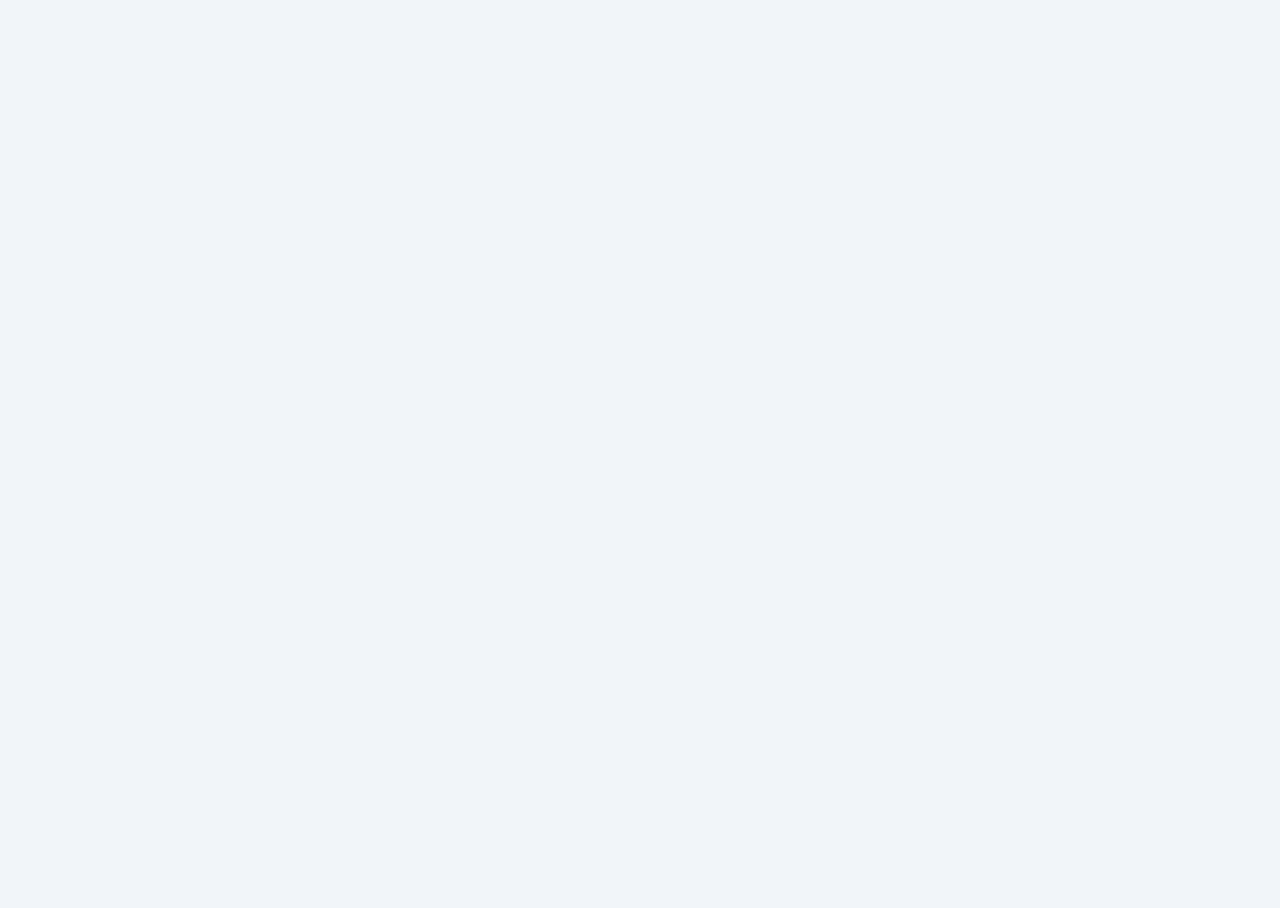
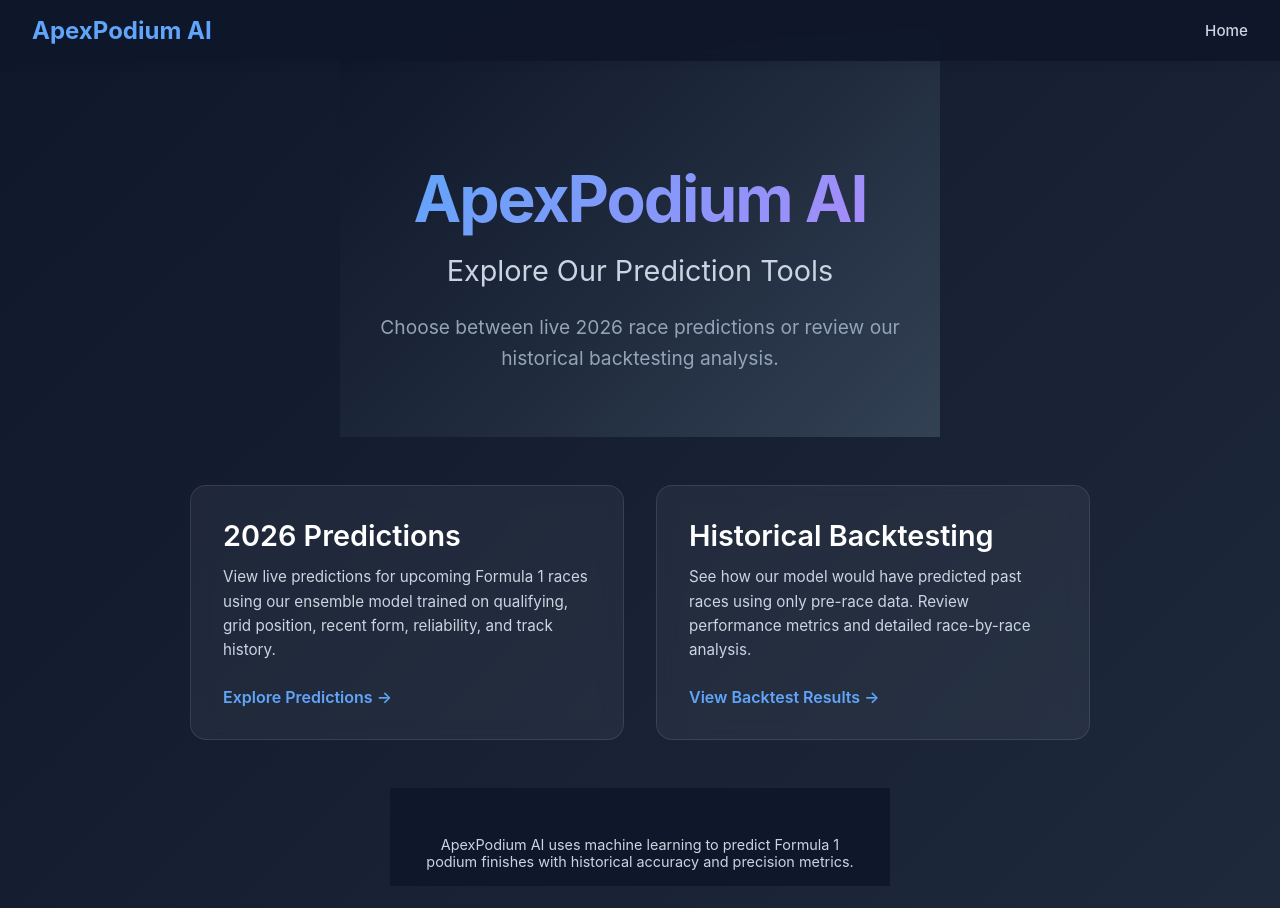
Before and after one commit to Lucaromeo16/apex-podium-ai, a React (Vite) app: page /app in a window 1280 px wide. Before the commit this address had no page. Shown: the top 908 px of the page. Before the commit the page ends 800 px from the top, so only its background shows below. Built offline with nearby package versions, Linux system fonts and the light colour scheme.

Commit message:
stable checkpoint before homepage metric fix

```diff
--- a/src/App.jsx
+++ b/src/App.jsx
@@ -1,6 +1,7 @@
 import React from 'react';
 import { BrowserRouter, Routes, Route } from 'react-router-dom';
 import LandingPage from './pages/LandingPage';
+import AppHub from './pages/AppHub';
 import PredictionsPage from './pages/PredictionsPage';
 import BacktestingPage from './pages/BacktestingPage';
 
@@ -9,6 +10,7 @@ function App() {
     <BrowserRouter>
       <Routes>
         <Route path="/" element={<LandingPage />} />
+        <Route path="/app" element={<AppHub />} />
         <Route path="/predictions" element={<PredictionsPage />} />
         <Route path="/backtesting" element={<BacktestingPage />} />
       </Routes>
--- /dev/null
+++ b/src/pages/AppHub.jsx
@@ -0,0 +1,47 @@
+import React from 'react';
+import { Link } from 'react-router-dom';
+
+function AppHub() {
+  return (
+    <div className="landing">
+      <nav className="landing-nav">
+        <div className="nav-brand">ApexPodium AI</div>
+        <div className="nav-links">
+          <Link to="/" className="nav-link">Home</Link>
+        </div>
+      </nav>
+
+      <div className="landing-hero" style={{ paddingBottom: '2rem', minHeight: '40vh' }}>
+        <h1 className="landing-title">ApexPodium AI</h1>
+        <p className="landing-subtitle">Explore Our Prediction Tools</p>
+        <p className="landing-description">
+          Choose between live 2026 race predictions or review our historical backtesting analysis.
+        </p>
+      </div>
+
+      <div className="landing-cards">
+        <Link to="/predictions" className="landing-card predictions-card">
+          <div className="card-content">
+            <h2>2026 Predictions</h2>
+            <p>View live predictions for upcoming Formula 1 races using our ensemble model trained on qualifying, grid position, recent form, reliability, and track history.</p>
+            <div className="card-cta">Explore Predictions →</div>
+          </div>
+        </Link>
+
+        <Link to="/backtesting" className="landing-card backtesting-card">
+          <div className="card-content">
+            <h2>Historical Backtesting</h2>
+            <p>See how our model would have predicted past races using only pre-race data. Review performance metrics and detailed race-by-race analysis.</p>
+            <div className="card-cta">View Backtest Results →</div>
+          </div>
+        </Link>
+      </div>
+
+      <div className="landing-footer">
+        <p>ApexPodium AI uses machine learning to predict Formula 1 podium finishes with historical accuracy and precision metrics.</p>
+      </div>
+    </div>
+  );
+}
+
+export default AppHub;
--- a/src/pages/LandingPage.jsx
+++ b/src/pages/LandingPage.jsx
@@ -13,7 +13,7 @@ function LandingPage() {
           <a href="#about" className="nav-link">About Us</a>
           <a href="#methodology" className="nav-link">Methodology</a>
           <a href="#value" className="nav-link">Who It's For</a>
-          <Link to="/predictions" className="nav-cta">Try ApexPodium AI</Link>
+          <Link to="/app" className="nav-cta">Try ApexPodium AI</Link>
         </div>
       </nav>
 
@@ -26,22 +26,22 @@ function LandingPage() {
           to forecast podium finishes for Formula 1 races.
         </p>
         <div className="hero-ctas">
-          <Link to="/predictions" className="btn-primary">Try ApexPodium AI</Link>
+          <Link to="/app" className="btn-primary">Try ApexPodium AI</Link>
           <a href="#methodology" className="btn-secondary">Learn More</a>
         </div>
       </section>
 
       <section className="metrics-strip">
         <div className="metric">
-          <div className="metric-value">{metrics.winner_hit_rate.toFixed(1)}%</div>
+          <div className="metric-value">{(metrics?.winner_hit_rate ?? 0).toFixed(1)}%</div>
           <div className="metric-label">Winner Hit Rate</div>
         </div>
         <div className="metric">
-          <div className="metric-value">{metrics.avg_top3_overlap.toFixed(1)}</div>
+          <div className="metric-value">{(metrics?.avg_top3_overlap ?? 0).toFixed(1)}</div>
           <div className="metric-label">Avg. Correct Podium Drivers</div>
         </div>
         <div className="metric">
-          <div className="metric-value">{metrics.races_with_2plus_correct.toFixed(1)}%</div>
+          <div className="metric-value">{(metrics?.races_with_2plus_correct ?? 0).toFixed(1)}%</div>
           <div className="metric-label">Races With 2+ Correct Podium Picks</div>
         </div>
       </section>
```
Also changed, not shown: 3 other files (tests, documents, lock files or other folders).
